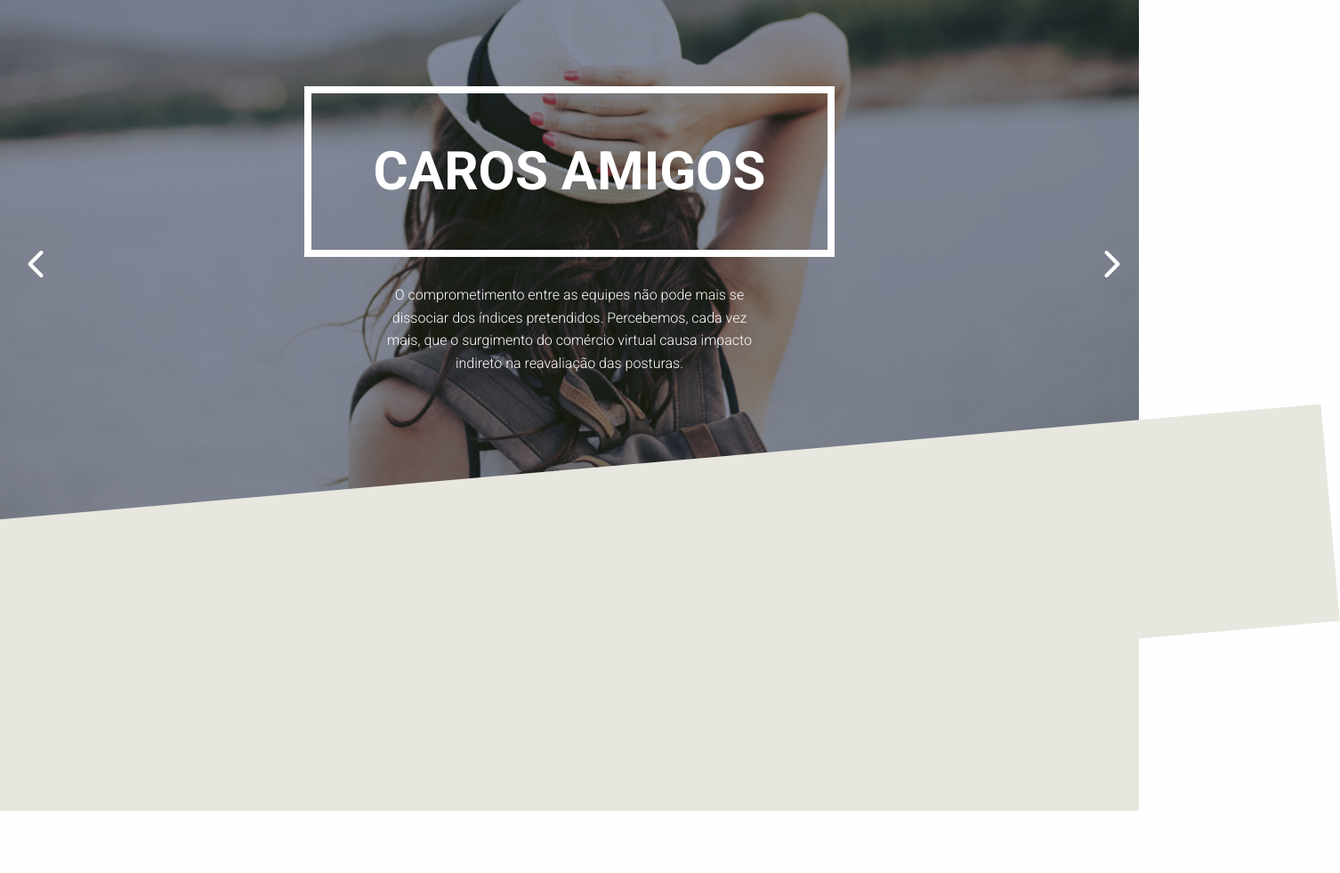
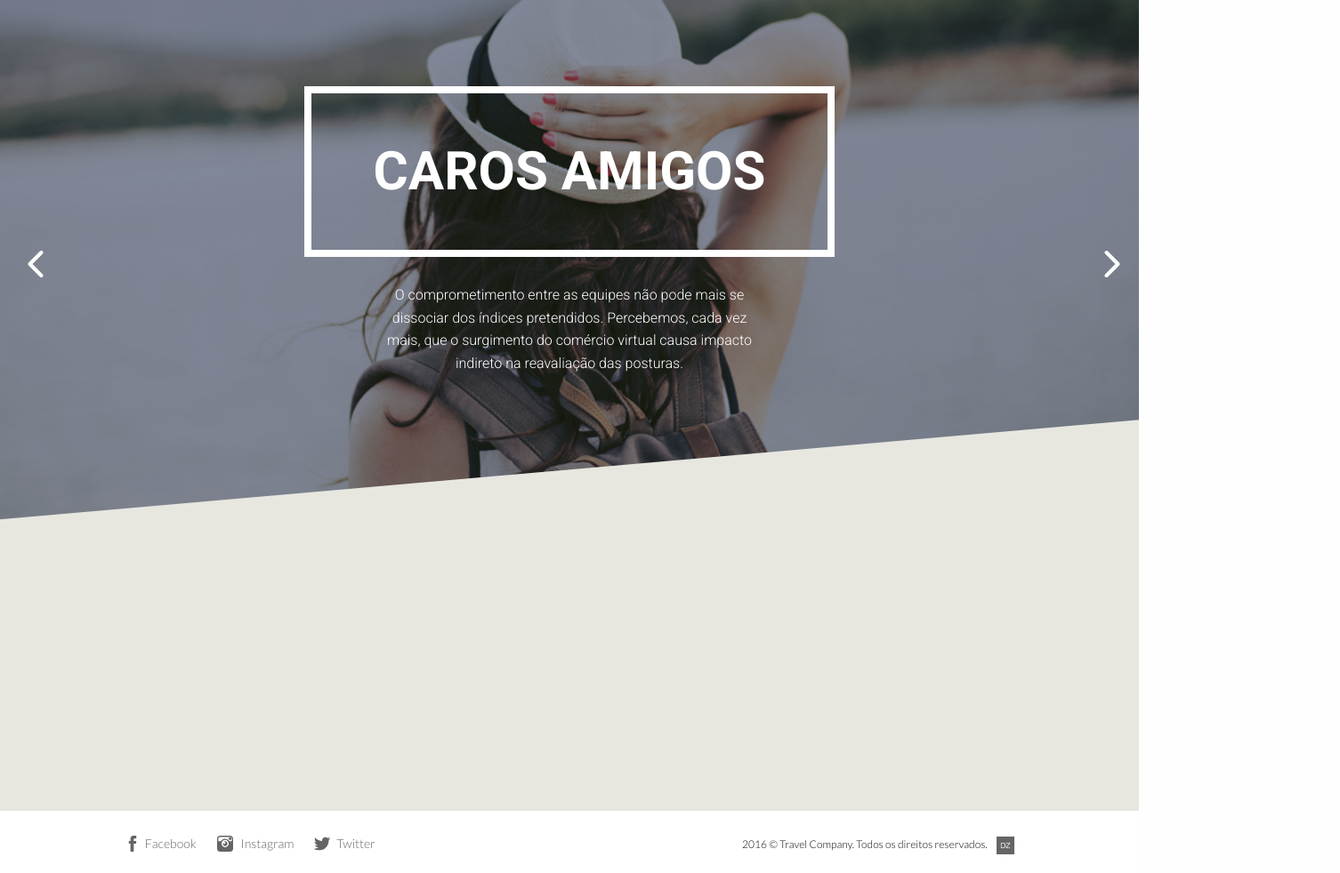
Before and after one commit to dbasilioesp/travel, a website: page index.html in a window 1280 px wide. Shown: the part 168-1150 px from the top of the page at 89% size, 1506 px wide, since content can reach past the window. Before the commit the page ends 1080 px from the top, so only its background shows below. Drawn offline with nearby package versions, Linux system fonts and the light colour scheme; files that its build step writes are made by us from their sources.

Commit message:
Footer created.

```diff
--- a/index.html
+++ b/index.html
@@ -21,6 +21,7 @@
     <meta name="HandheldFriendly" content="True">
 
     <link href="https://fonts.googleapis.com/css?family=Roboto:300,400,500,700" rel="stylesheet">
+    <link href="https://fonts.googleapis.com/css?family=Lato:300" rel="stylesheet">
 
     <link rel="stylesheet" href="vendors/foundation-6.2.4-custom/css/foundation.css">
     <link rel="stylesheet" href="vendors/slick-1.6.0/slick/slick.css">
@@ -74,7 +75,7 @@
         </nav>
 
         <!-- Header -->
-        <header class="header row no-padding">
+        <header class="header row">
 
             <div class="header__logo">
                 <a href="/">
@@ -206,11 +207,31 @@
 
         <!-- Footer -->
         <footer class="footer">
+            <div class="row">
 
-            <div class="social-media"></div>
+                <div class="social-media">
+                    <a href="#" class="social-media__item social-media__item--facebook">
+                        <svg xmlns="http://www.w3.org/2000/svg" width="18" height="18" viewBox="0 0 430.113 430.114"><path d="M158.081 83.3v59.218h-43.385v72.412h43.385v215.183h89.122V214.936h59.805s5.601-34.721 8.316-72.685H247.54V92.74c0-7.4 9.717-17.354 19.321-17.354h48.557V.001h-66.021C155.878-.004 158.081 72.48 158.081 83.3z"/></svg>
+                        <span>Facebook</span>
+                    </a>
+                    <a href="#" class="social-media__item social-media__item--instagram">
+                        <svg xmlns="http://www.w3.org/2000/svg" width="18" height="18" viewBox="0 0 26 26"><path d="M20 7c-.551 0-1-.449-1-1V4c0-.551.449-1 1-1h2c.551 0 1 .449 1 1v2c0 .551-.449 1-1 1h-2zM13 9.188c-.726 0-1.396.213-1.973.563.18-.056.367-.093.564-.093 1.068 0 1.933.865 1.933 1.934 0 1.066-.865 1.933-1.933 1.933s-1.933-.866-1.933-1.933c0-.199.039-.386.094-.565-.352.577-.564 1.247-.564 1.973 0 2.107 1.705 3.813 3.813 3.813 2.105 0 3.813-1.705 3.813-3.813S15.105 9.188 13 9.188z" /><path d="M13 7c3.313 0 6 2.686 6 6s-2.688 6-6 6c-3.313 0-6-2.686-6-6s2.687-6 6-6m0-2c-4.411 0-8 3.589-8 8s3.589 8 8 8 8-3.589 8-8-3.589-8-8-8z" /><path d="M21.125 0H4.875C2.182 0 0 2.182 0 4.875v16.25C0 23.818 2.182 26 4.875 26h16.25C23.818 26 26 23.818 26 21.125V4.875C26 2.182 23.818 0 21.125 0zM24 9h-6.537C18.416 10.063 19 11.461 19 13c0 3.314-2.688 6-6 6-3.313 0-6-2.686-6-6 0-1.539.584-2.938 1.537-4H2V4.875C2 3.29 3.29 2 4.875 2h16.25C22.711 2 24 3.29 24 4.875V9z"/></svg>
+                        <span>Instagram</span>
+                    </a>
+                    <a href="#" class="social-media__item social-media__item--twitter">
+                        <svg xmlns="http://www.w3.org/2000/svg" width="18" height="18" viewBox="0 0 511.537 511.537"><path d="M357.038 49.172c-59.284.898-105.993 52.098-105.993 111.382v14.372C145.052 156.063 92.954 127.319 35.466 67.137c-34.133 66.47 3.593 122.161 44.912 152.702-27.846 0-51.2-3.593-69.165-19.761-1.796-.898-3.593 0-2.695 1.797 15.27 55.691 67.368 96.112 107.789 107.789-36.828 0-61.081 5.389-87.13-10.779-1.796-.898-3.593 0-2.695 1.796 19.761 54.793 59.284 71.86 116.772 71.86-28.744 21.558-67.368 43.116-140.126 44.912-2.695 0-4.491 3.593-1.796 5.389 26.947 22.456 93.418 39.523 186.835 39.523 153.6 0 278.456-136.533 278.456-305.404v-8.982c24.253-8.982 37.726-30.54 44.912-52.098 0-.898-.898-1.796-1.797-1.796l-51.2 17.965c-.898 0-1.796-1.796-.898-2.695 21.56-17.067 37.728-38.625 44.914-59.285 0 0-.898-.898-1.797-.898-24.253 9.881-47.607 19.761-65.572 25.151-2.695.898-6.288.898-8.982-.898-11.677-6.288-46.709-24.253-69.165-24.253" /></svg>
+                        <span>Twitter</span>
+                    </a>
+                </div>
 
-            <div class="copyright"></div>
+                <div class="copyright">
+                    2016 © Travel Company. <span class="nowrap">Todos os direitos reservados.</span>
+                    <a href="http://dzestudio.com.br/" target="_blank">
+                        <img src="images/layout/DZ-logo.jpg" alt="DZ Estúdio">
+                    </a>
+                </div>
 
+            </div>
         </footer>
 
     </div>
--- a/js/includes/menu-mobile.js
+++ b/js/includes/menu-mobile.js
@@ -6,8 +6,7 @@
 
 
 // Responsive Menu
-// $(document).ready(function () {
-window.onload = function(){
+var TravelMenuMobile = function(){
 
   var bodyElement = document.querySelector('body');
   var menuMobile = document.querySelector('.menu-mobile');
@@ -31,11 +30,13 @@ window.onload = function(){
   function closeMenu(){
     bodyElement.classList.remove('active-responsive');
     menuMobile.classList.remove('open');
+    hamburgerIcon.classList.remove('open');
   }
 
   function openMenu(){
     bodyElement.classList.add('active-responsive');
     menuMobile.classList.add('open');
+    hamburgerIcon.classList.add('open');
   }
 
   (function submenuDropdown(){
@@ -86,4 +87,3 @@ window.onload = function(){
   })();
 
 };
-// });
--- a/js/main.js
+++ b/js/main.js
@@ -5,6 +5,9 @@
 **/
 
 window.onload = function() {
+
+    // Initializations
+    TravelMenuMobile();
 
     (function(){
 
--- a/sass/_base.scss
+++ b/sass/_base.scss
@@ -15,6 +15,12 @@ h6 {
 .wrapper {
   height: 100%;
   position: relative;
+  overflow: hidden;
+  padding-bottom: 250px;
+
+  @media only screen and (min-width: $break-footer) {
+    padding-bottom: 70px;
+  }
 }
 
 .main {
--- a/sass/_footer.scss
+++ b/sass/_footer.scss
@@ -0,0 +1,103 @@
+/**
+*
+*  Footer
+*
+**/
+
+.footer {
+  position: absolute;
+  width: 100%;
+  bottom: 0;
+  background: white;
+  padding: 24px 25px;
+  font-family: 'Lato', 'Roboto', sans-serif;
+  font-weight: 300;
+  overflow: hidden;
+  height: 250px;
+
+  @media only screen and (min-width: $break-footer) {
+    height: 70px;
+  }
+
+  .social-media {
+    @media only screen and (min-width: $break-footer) {
+      float: left;
+    }
+
+    .social-media__item {
+      font-size: 14px;
+      color: $doveGray;
+      text-align: left;
+      margin-bottom: 16px;
+      transition: color 500ms $easeOutCirc;
+      display: block;
+      width: 100%;
+      max-width: 100px;
+
+      @media only screen and (min-width: $break-footer) {
+        display: inline-block;
+        vertical-align: top;
+        width: auto;
+        margin-right: 20px;
+        margin-bottom: 0;
+      }
+
+      svg {
+        fill: $doveGray;
+        vertical-align: middle;
+        transition: fill 500ms $easeOutCirc;
+      }
+
+      span {
+        vertical-align: middle;
+      }
+
+      &:hover, &:focus {
+        color: $pelorous;
+
+        svg {
+          fill: $pelorous;
+        }
+      }
+
+      &.social-media__item--facebook {
+        svg {
+          margin-right: 2px;
+        }
+      }
+
+      &.social-media__item--instagram {
+        svg {
+          margin-right: 6px;
+        }
+      }
+
+      &.social-media__item--twitter {
+        svg {
+          margin-right: 4px;
+        }
+      }
+    }
+  }
+
+  .copyright {
+    font-size: 12px;
+    margin-top: 30px;
+
+    @media only screen and (min-width: $break-footer) {
+      margin-top: 5px;
+      float: right;
+    }
+
+    img {
+      display: block;
+      margin-top: 15px;
+
+      @media only screen and (min-width: $break-footer) {
+        margin-left: 8px;
+        margin-top: 0;
+        display: inline;
+      }
+    }
+  }
+}
--- a/sass/_helpers.scss
+++ b/sass/_helpers.scss
@@ -0,0 +1,9 @@
+/**
+*
+*  Helpers
+*
+**/
+
+.nowrap {
+  white-space: nowrap;
+}
--- a/sass/_variables.scss
+++ b/sass/_variables.scss
@@ -22,3 +22,5 @@ $break-min-large: 75em;
 $break-max-small: 39.9375em;
 $break-max-medium: 63.9375em;
 $break-max-large: 74.9375em;
+
+$break-footer: 700px;
```
